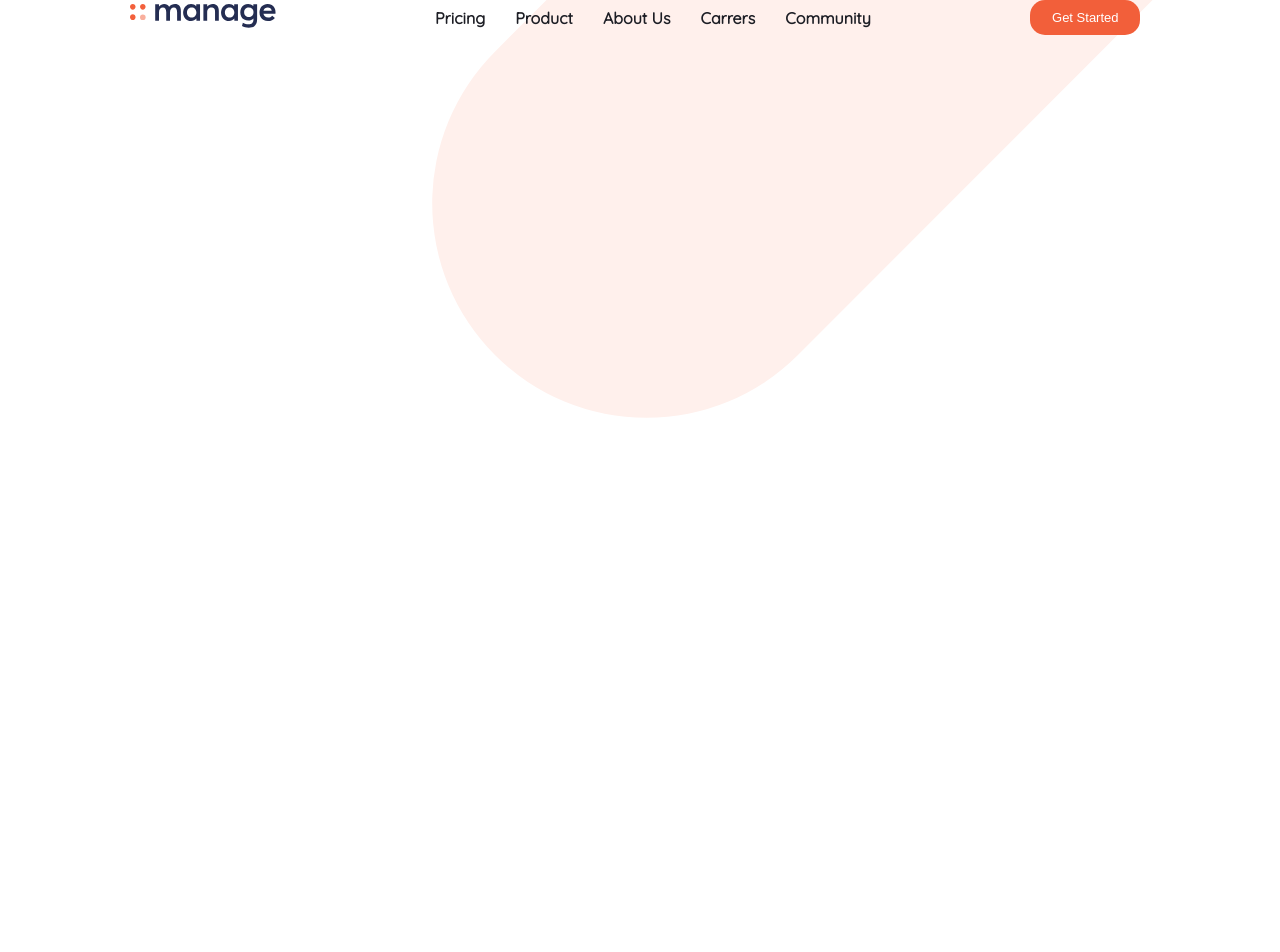
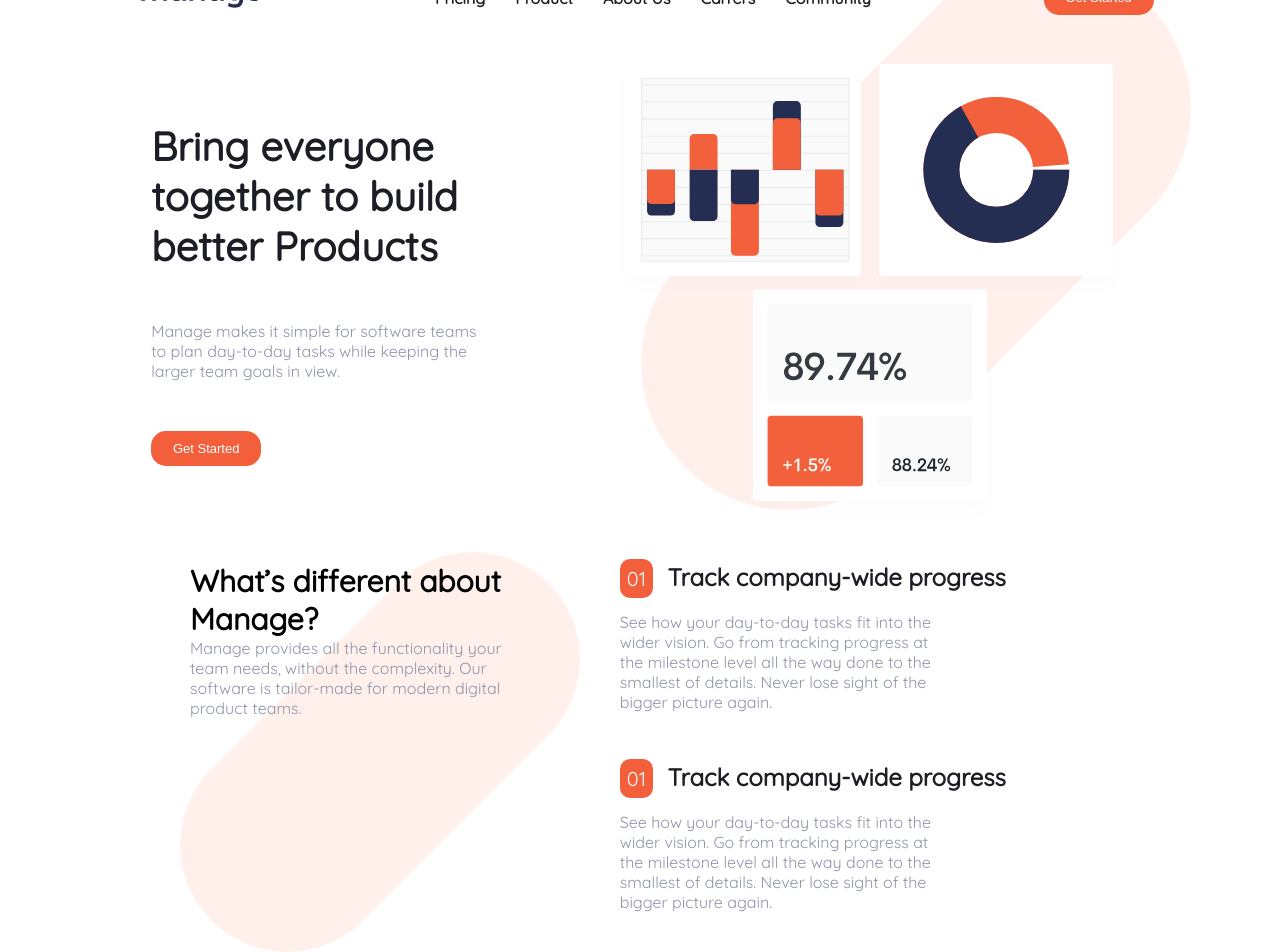
Before and after one commit to mahmoud-mohamed01/manage-landingPage, a React (Create React App) app: page / in a window 1280 px wide. Shown: the part 60-1012 px from the top of the page. Before the commit the page ends 800 px from the top, so only its background shows below. Built offline with nearby package versions, Linux system fonts and the light colour scheme.

Commit message:
added hero and about section

```diff
--- a/src/App.css
+++ b/src/App.css
@@ -4,12 +4,30 @@
 }
 body {
   box-sizing: border-box;
-  background-image: url("./Assets//images/bg-tablet-pattern.svg");
-  background-size: 800px;
-  background-repeat: no-repeat;
-  background-position: 90%;
+
   font-family: "Be Vietnam Pro", sans-serif;
   font-family: "Josefin Sans", sans-serif;
   font-family: "Poppins", sans-serif;
   font-family: "Quicksand", sans-serif;
 }
+
+header {
+  background-image: url("./Assets//images/bg-tablet-pattern.svg");
+  background-size: 550px;
+  background-repeat: no-repeat;
+  background-position: 90% -90%;
+}
+
+main {
+  padding: 20px;
+}
+
+@media (max-width: 450px) {
+  header {
+    background-size: 450px;
+    background-position: -120% -30%;
+  }
+  main {
+    padding: 0;
+  }
+}
--- a/src/App.jsx
+++ b/src/App.jsx
@@ -1,11 +1,17 @@
 import React from "react";
 import "./App.css";
 import Navbar from "./Components/Navbar/Navbar";
+import Hero from "./Components/Hero/Hero";
+import About from "./Components/About/About";
 function App() {
   return (
-    <div>
-      <Navbar></Navbar>
-    </div>
+    <main>
+      <header>
+        <Navbar></Navbar>
+        <Hero></Hero>
+      </header>
+      <About></About>
+    </main>
   );
 }
 
--- /dev/null
+++ b/src/Components/About/About.css
@@ -0,0 +1,76 @@
+.About {
+  display: flex;
+  margin-left: 160px;
+  align-items: flex-start;
+  gap: 50px;
+  padding: 10px;
+  background-image: url("../../Assets/images/bg-tablet-pattern.svg");
+  background-size: 400px;
+  background-repeat: no-repeat;
+}
+
+.left-about {
+  flex-basis: 80%;
+}
+
+.left-about h1 {
+  font-size: 30px;
+  content: hsl(233, 12%, 13%);
+  font-weight: 700;
+}
+
+.left-about p {
+  color: hsl(227, 12%, 61%);
+  font-weight: 500;
+}
+
+.right-about {
+  display: flex;
+  align-items: center;
+  flex-direction: column;
+  gap: 50px;
+}
+
+.right-about h2 {
+  display: inline;
+  color: hsl(233, 12%, 13%);
+}
+
+.right-about p {
+  max-width: 50%;
+  margin-top: 20px;
+  color: hsl(227, 12%, 61%);
+  font-weight: 500;
+}
+
+.right-about span {
+  color: white;
+  margin-right: 10px;
+  border-radius: 10px;
+  font-size: 20px;
+  background-color: hsl(12, 88%, 59%);
+  padding: 7px;
+}
+
+@media (max-width: 450px) {
+  .About {
+    flex-direction: column;
+    align-items: center;
+    margin: 0;
+    background-position: 90% -60%;
+    gap: 70px;
+  }
+
+  .right-about p {
+    max-width: 100%;
+  }
+
+  .right-about span {
+    margin-right: 0;
+  }
+
+  .right-about h2 {
+    background-color: hsl(13, 100%, 96%);
+    font-size: 20px;
+  }
+}
--- /dev/null
+++ b/src/Components/About/About.jsx
@@ -0,0 +1,48 @@
+import React from "react";
+import "./About.css";
+
+function About() {
+  return (
+    <section className="About">
+      <div className="left-about">
+        <h1>
+          What’s different about <br /> Manage?
+        </h1>
+        <p>
+          Manage provides all the functionality your <br /> team needs, without
+          the complexity. Our <br /> software is tailor-made for modern digital
+          <br /> product teams.
+        </p>
+      </div>
+
+      <div className="right-about">
+        <div>
+          <span>01</span> <h2> Track company-wide progress</h2>
+          <p>
+            See how your day-to-day tasks fit into the wider vision. Go from
+            tracking progress at the milestone level all the way done to the
+            smallest of details. Never lose sight of the bigger picture again.
+          </p>
+        </div>
+        <div>
+          <span>01</span> <h2> Track company-wide progress</h2>
+          <p>
+            See how your day-to-day tasks fit into the wider vision. Go from
+            tracking progress at the milestone level all the way done to the
+            smallest of details. Never lose sight of the bigger picture again.
+          </p>
+        </div>
+        <div>
+          <span>01</span> <h2> Track company-wide progress</h2>
+          <p>
+            See how your day-to-day tasks fit into the wider vision. Go from
+            tracking progress at the milestone level all the way done to the
+            smallest of details. Never lose sight of the bigger picture again.
+          </p>
+        </div>
+      </div>
+    </section>
+  );
+}
+
+export default About;
--- /dev/null
+++ b/src/Components/Hero/Hero.css
@@ -0,0 +1,60 @@
+.Hero-container {
+  display: flex;
+  padding: 20px;
+  justify-content: space-around;
+  gap: 30px;
+  margin-left: 60px;
+  margin-top: 20px;
+}
+
+.left-hero {
+  display: flex;
+  flex-direction: column;
+  justify-content: center;
+  gap: 50px;
+}
+
+.left-hero h1 {
+  font-size: 40px;
+  font-weight: 700;
+  color: hsl(233, 12%, 13%);
+}
+
+.left-hero p {
+  color: hsl(227, 12%, 61%);
+  font-weight: 500;
+}
+
+.right-hero img {
+  width: 90%;
+}
+
+@media (max-width: 450px) {
+  .Hero-container {
+    flex-direction: column;
+    align-items: center;
+  }
+
+  .right-hero {
+    text-align: center;
+    order: -1;
+  }
+  .right-hero img {
+    width: 300px;
+  }
+
+  .left-hero {
+    justify-content: center;
+    align-items: center;
+  }
+  .left-hero h1 {
+    font-size: 35px;
+    width: 100%;
+    font-weight: bold;
+  }
+
+  .btn {
+    font-size: 15px;
+    margin-right: 20px;
+  }
+}
--- /dev/null
+++ b/src/Components/Hero/Hero.jsx
@@ -0,0 +1,29 @@
+import React from "react";
+import heroimg from "../../Assets/images/illustration-intro.svg";
+import "./Hero.css";
+
+function Hero() {
+  return (
+    <section className="Hero-container">
+      <div className="left-hero">
+        <h1>
+          Bring everyone <br />
+          together to build <br />
+          better Products
+        </h1>
+        <p>
+          Manage makes it simple for software teams <br />
+          to plan day-to-day tasks while keeping the <br />
+          larger team goals in view.
+        </p>
+        <button className="btn">Get Started</button>
+      </div>
+
+      <div className="right-hero">
+        <img src={heroimg} alt="" />
+      </div>
+    </section>
+  );
+}
+
+export default Hero;
--- a/src/Components/Navbar/Navbar.css
+++ b/src/Components/Navbar/Navbar.css
@@ -3,7 +3,6 @@ nav {
   justify-content: space-around;
   align-items: center;
   margin: 20px;
-  padding: 40px;
   margin-left: 10px;
 }
 
```
